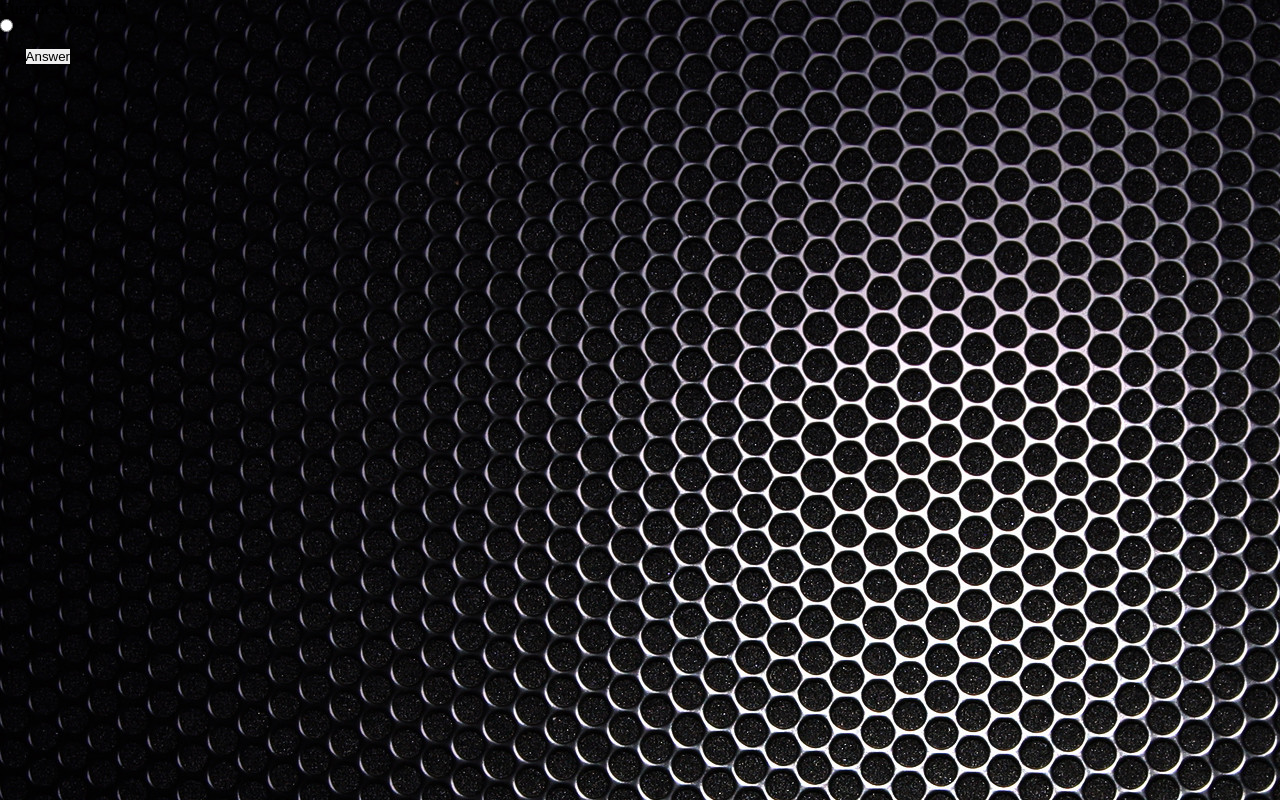
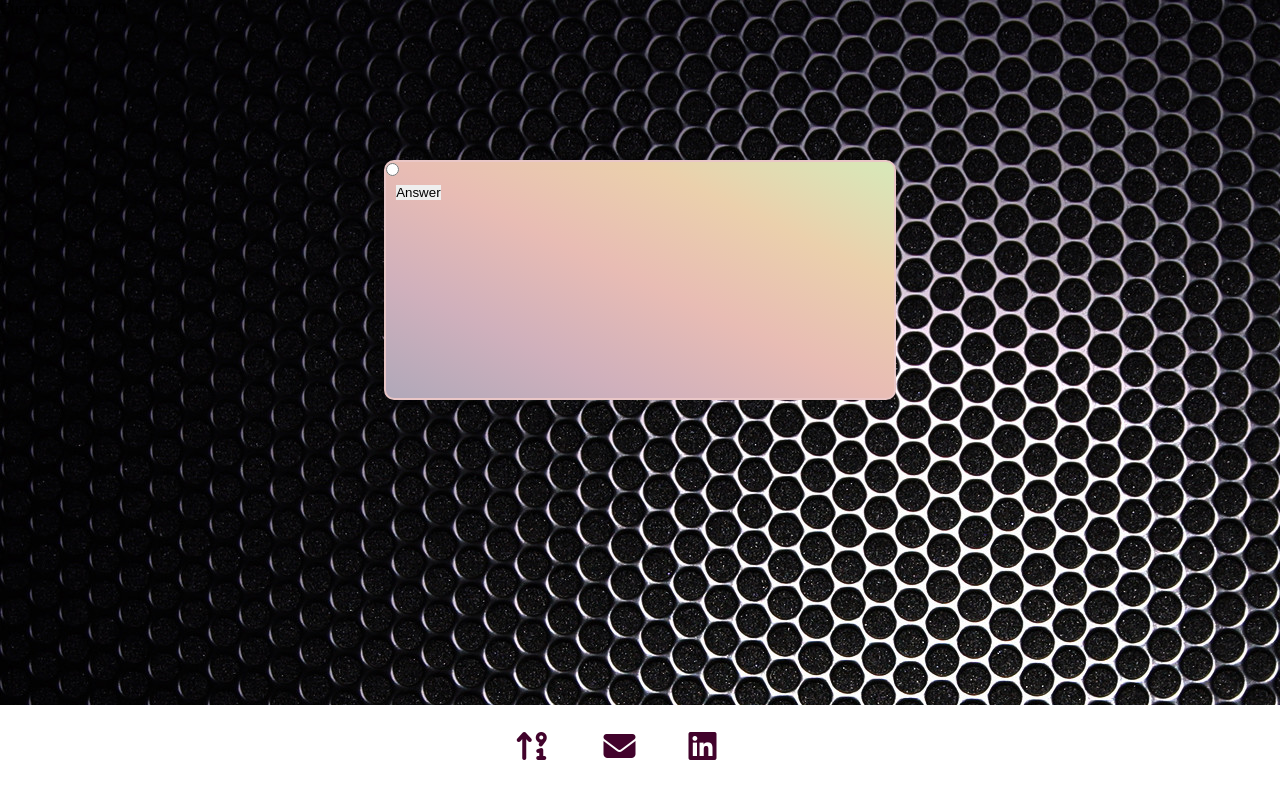
Before and after one commit to Viacheslav1510/CI_PP2_GGMQ, a plain HTML site: page quiz.html in a window 1280 px wide. Drawn offline with Linux system fonts and the light colour scheme; files that its build step writes are made by us from their sources.

Commit message:
Add footer to quiz.html and style for quiz-game container

```diff
--- a/assets/css/style.css
+++ b/assets/css/style.css
@@ -146,3 +146,17 @@ input[type=number] {
     padding-right: 4%;
     font-size: 1.25em;
 }
+
+/* Quiz page style */
+.quiz-game {
+  display: inline-table;
+  height: 30vh;
+  width: 40%;
+  position: absolute;
+  left: 30%;
+  top: 20%;
+  border: 2px solid #EAC7C7;
+  background-image: linear-gradient(to right top, #b0a8b9,
+                  #d0b0bc, #e8bcb4, #ebd0ac, #d7e9b9);
+  border-radius: 10px;
+}
--- a/quiz.html
+++ b/quiz.html
@@ -34,6 +34,12 @@
             </div>
         </main>
 
+        <footer id="footer">
+            <a href="index.html" aria-label="guess-number"><i class="footer-icon fa-solid fa-arrow-up-9-1 fa-2x"></i></a>
+            <a href="contact.html" aria-label="contact"><i class="footer-icon fa-solid fa-envelope fa-2x"></i></a>
+            <a href="https://www.linkedin.com/feed/" target="_blank" aria-label="Linkedin"><i class="footer-icon fa-brands fa-linkedin fa-2x"></i></a>
+        </footer>
+
         <script src="assets/js/quiz_data.js"></script>
         <script src="assets/js/quiz_code.js"></script>
     </body>
```
